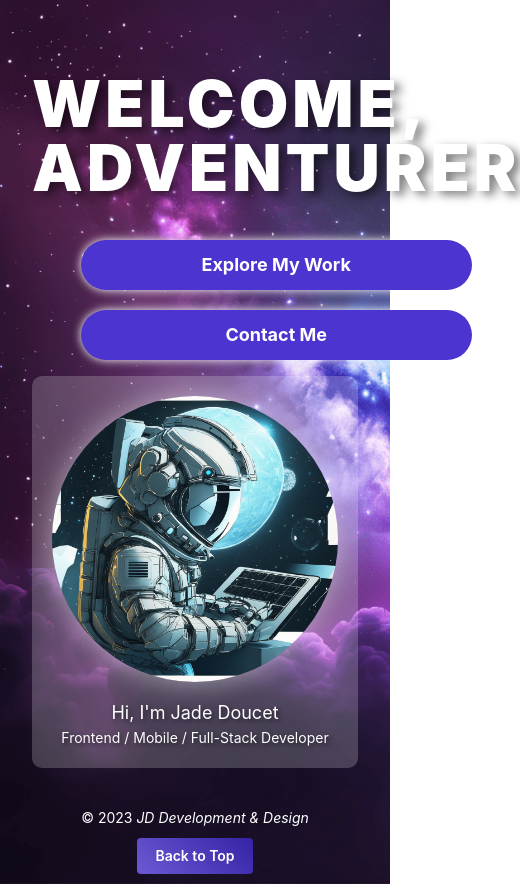
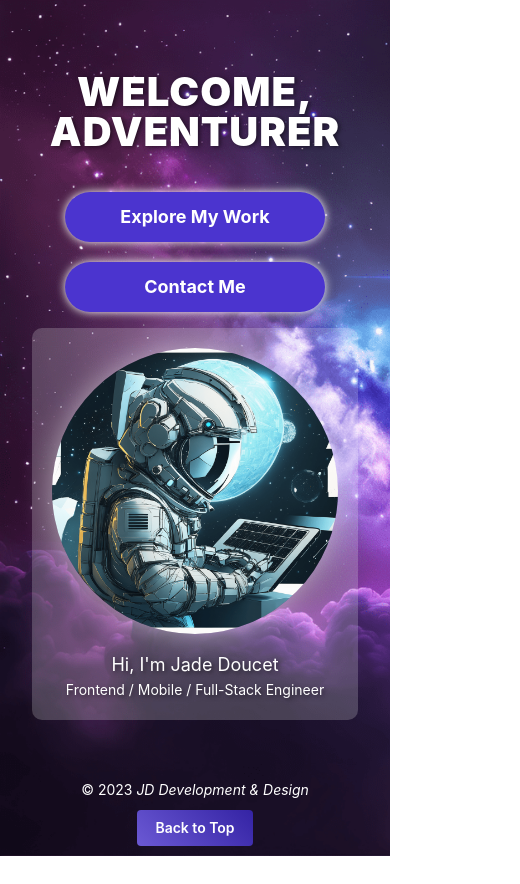
Before and after one commit to JadeJDoucet/jd-portfolio, a React (Create React App) app: page / in a window 390 px wide. Shown: the whole page, 520 px wide, since content can reach past the window. After the commit the page ends 856 px from the top, so only its background shows below. Built offline with nearby package versions, Linux system fonts and the light colour scheme.

Commit message:
fix height, add mobile styles to home

```diff
--- a/src/Layout.tsx
+++ b/src/Layout.tsx
@@ -13,6 +13,7 @@ const Layout: React.FC<PropsWithChildren> = ({ children }) => {
 
   const location = useLocation();
   console.log(location.pathname);
+  // Take the image I just downloaded with the mountains, split the second mountains to create parallax
 
   return (
     <Container
@@ -21,6 +22,7 @@ const Layout: React.FC<PropsWithChildren> = ({ children }) => {
         backgroundImage: 'url(/images/space-wallpaper.png)',
         backgroundRepeat: 'no-repeat',
         backgroundSize: 'cover',
+        height: '100%',
       }}
     >
       <header style={{ padding: '20px 0' }}>
@@ -84,7 +86,7 @@ const Layout: React.FC<PropsWithChildren> = ({ children }) => {
       </header>
       <main>{children}</main>
       <footer
-        style={{ marginTop: '40px', textAlign: 'center', color: 'white' }}
+        style={{ marginTop: '60px', textAlign: 'center', color: 'white' }}
       >
         <Text size="sm">
           © {new Date().getFullYear()} <i>JD Development & Design</i>
--- a/src/index.css
+++ b/src/index.css
@@ -11,3 +11,7 @@ code {
   font-family: source-code-pro, Menlo, Monaco, Consolas, 'Courier New',
     monospace;
 }
+
+#root {
+  height: 100%;
+}
--- a/src/pages/Home.module.css
+++ b/src/pages/Home.module.css
@@ -34,3 +34,13 @@
     transform: scale(1) rotate(720deg);
   }
 }
+
+@media (max-width: 767px) {
+  .greeting {
+    text-align: center;
+    font-size: 2.5rem;
+    letter-spacing: 1px;
+    line-height: 2.5rem;
+    text-shadow: 2px 1px 4px rgba(0, 0, 0, 0.5);
+  }
+}
--- a/src/pages/Home.tsx
+++ b/src/pages/Home.tsx
@@ -3,6 +3,8 @@ import { Container, Grid, Text, Button, Title } from '@mantine/core';
 import { Link } from 'react-router-dom';
 import { ENavigationOptions } from '../types';
 import classes from './Home.module.css';
+
+/* TODO: generate rocket image with ai gen, shoot rocket up screen from bottom on button press :) */
 
 const Home: React.FC = () => {
   return (
@@ -69,7 +71,7 @@ const Home: React.FC = () => {
                 textShadow: '2px 2px 4px rgba(0,0,0,0.5)',
               }}
             >
-              Frontend / Mobile / Full-Stack Developer
+              Frontend / Mobile / Full-Stack Engineer
             </Text>
           </div>
         </Grid.Col>
```
